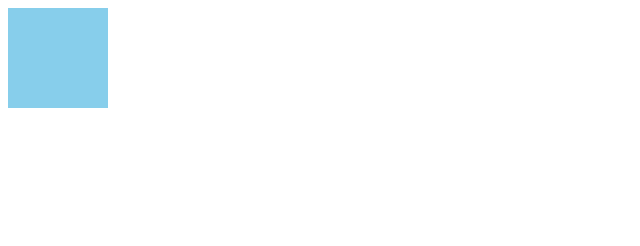
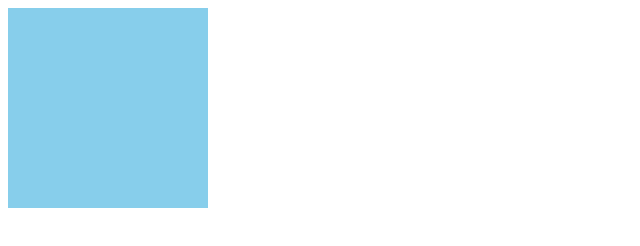
Before and after one commit to baDo0111/JavaScriptPractice, a plain HTML site: page index.html in a window 1280 px wide. Shown: the whole page, without its empty margins (0-640 px from the left). Drawn offline with Linux system fonts and the light colour scheme.

Commit message:
border-radius add

```diff
--- a/index.html
+++ b/index.html
@@ -5,8 +5,8 @@
 	<title>JavaScript Practice</title>
 	<style>
 		.box {
-			width: 100px;
-			height: 100px;
+			width: 200px;
+			height: 200px;
 			background-color: skyblue;
 			cursor: pointer;
 		}
@@ -19,7 +19,14 @@
 		'use strict';
 
 		document.getElementById('target').addEventListener('click', () => {
+			//document.getElementByIdでターゲットを指定。　documentとは文章全体のこと。
+			//.(ドット)で繋ぎ、getElementById()とすると、指定したidを持つ要素を文章全体から取得するという意味になる。
+			//EventListenerとは「何かが起きたら、何らかの処理をする」という仕組み。今回だと、クリックしたらという意味になる。
+			//クリック以外にもdblclickで「ダブルクリック」という意味になる。
 			document.getElementById('target').style.background = 'pink';
+			document.getElementById('target').style.borderRadius = '50%';
+			//() => {document.getElementById('target').style.background = 'pink';}とは、
+			//色々な処理をまとめるための関数という仕組みで、この中に何行でも処理を書いていくことができる。
 		});
 	</script>
 </body>
```
